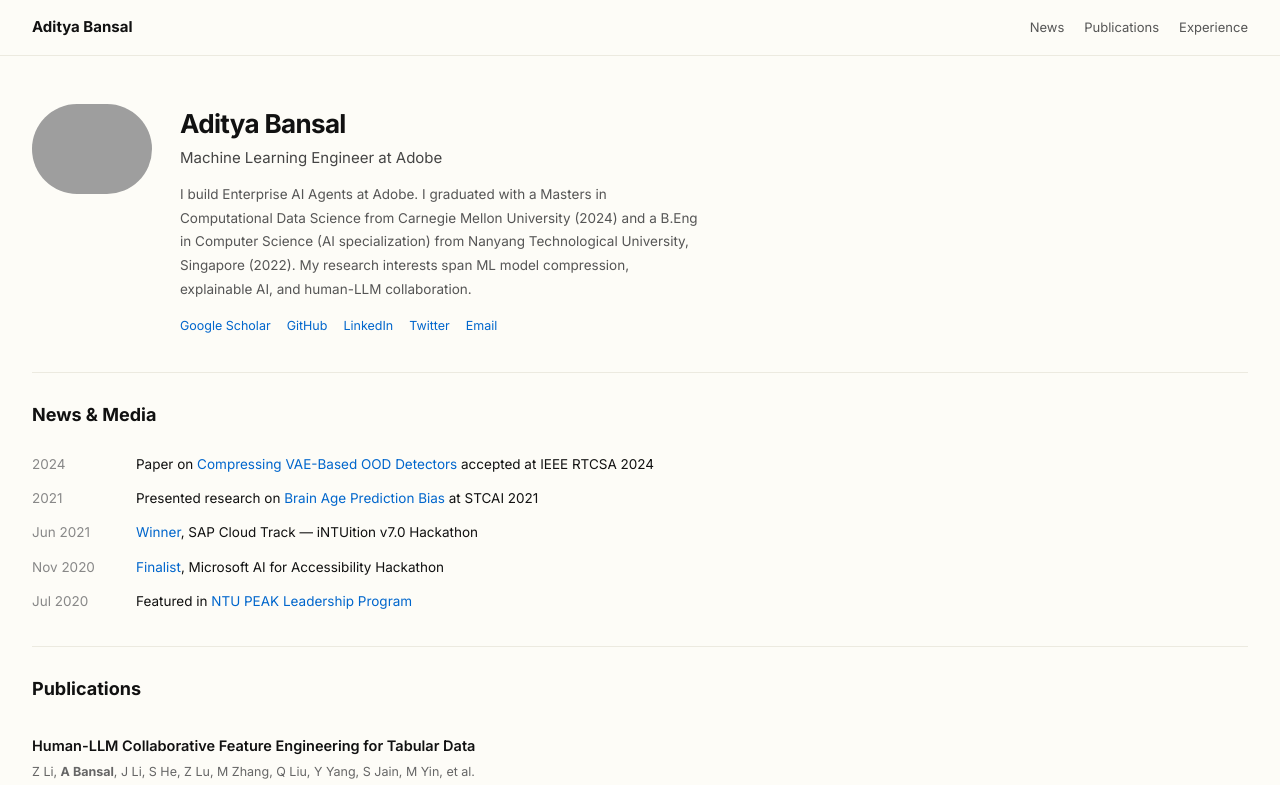
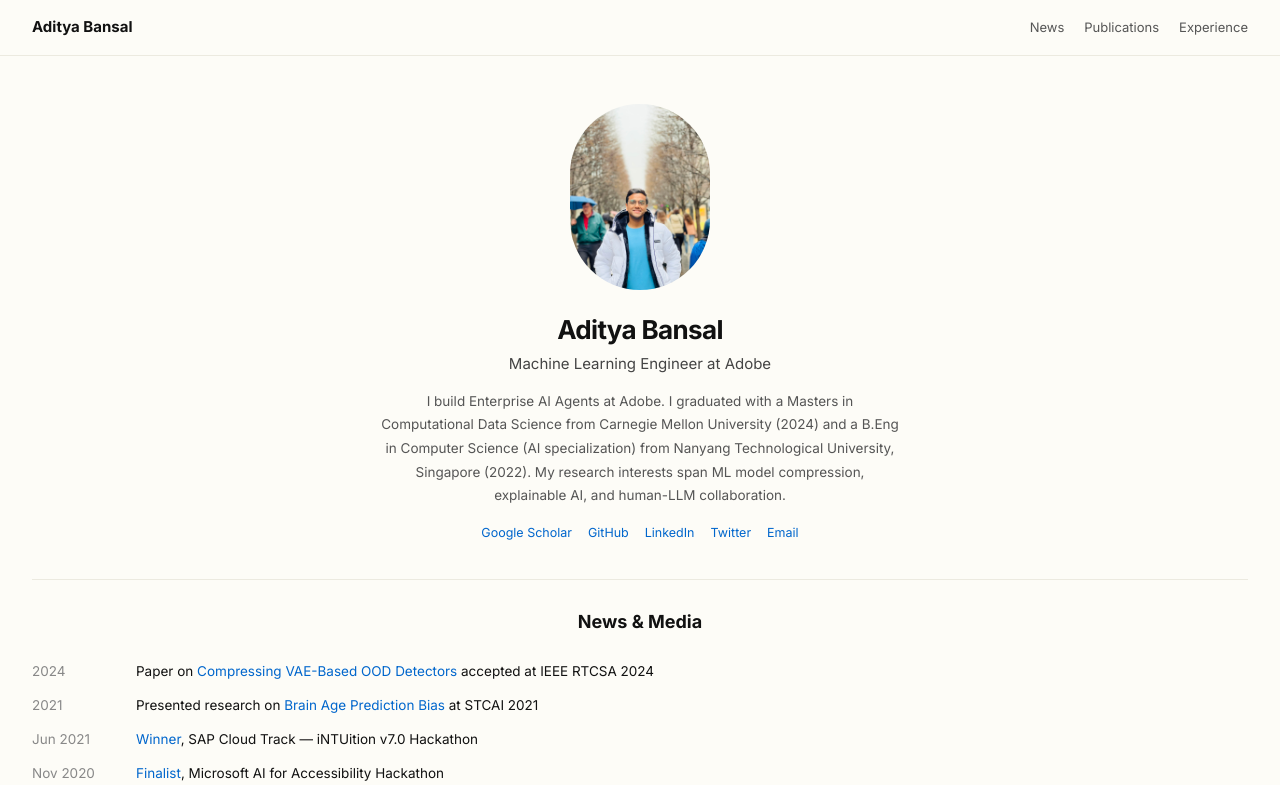
Before and after one commit to bansal-aditya/bansal-aditya.github.io, a Next.js app: page / in a window 1280 px wide. Shown: the top 785 px of the page. Built offline with nearby package versions, Linux system fonts and the light colour scheme; grey boxes are pictures that could not be loaded.

Commit message:
feat: center-align layout and add profile photo

```diff
--- a/src/components/ExperienceSection.tsx
+++ b/src/components/ExperienceSection.tsx
@@ -3,7 +3,7 @@ import { experience } from "@/data/experience";
 export default function ExperienceSection() {
   return (
     <section id="experience" className="border-t border-divider py-7">
-      <h2 className="text-lg font-bold mb-4.5">Experience</h2>
+      <h2 className="text-lg font-bold mb-4.5 text-center">Experience</h2>
       <div>
         {experience.map((item, i) => (
           <div key={i} className="flex gap-3.5 py-2 text-[13.5px]">
--- a/src/components/Hero.tsx
+++ b/src/components/Hero.tsx
@@ -4,17 +4,16 @@ import SocialLinks from "./SocialLinks";
 
 export default function Hero() {
   return (
-    <section className="flex flex-col items-center gap-7 pt-12 pb-9 md:flex-row md:items-start">
+    <section className="flex flex-col items-center text-center pt-12 pb-9">
       <Image
         src={profile.image}
         alt={profile.name}
-        width={120}
-        height={120}
-        className="rounded-full object-cover flex-shrink-0"
+        width={140}
+        height={140}
+        className="rounded-full object-cover"
         priority
       />
-      <div>
-        <h1 className="text-[26px] font-bold tracking-tight text-foreground">
+      <h1 className="mt-5 text-[26px] font-bold tracking-tight text-foreground">
         {profile.name}
       </h1>
       <p className="mt-1 text-[15px] text-[#444]">
@@ -24,7 +23,6 @@ export default function Hero() {
         {profile.bio}
       </p>
       <SocialLinks />
-      </div>
     </section>
   );
 }
--- a/src/components/NewsSection.tsx
+++ b/src/components/NewsSection.tsx
@@ -3,7 +3,7 @@ import { news } from "@/data/news";
 export default function NewsSection() {
   return (
     <section id="news" className="border-t border-divider py-7">
-      <h2 className="text-lg font-bold mb-4.5">News & Media</h2>
+      <h2 className="text-lg font-bold mb-4.5 text-center">News & Media</h2>
       <div className="text-[13.5px] leading-[1.8]">
         {news.map((item, i) => (
           <div key={i} className="flex gap-3.5 py-[5px]">
--- a/src/components/PublicationsSection.tsx
+++ b/src/components/PublicationsSection.tsx
@@ -14,7 +14,7 @@ function highlightAuthor(authors: string): React.ReactNode {
 export default function PublicationsSection() {
   return (
     <section id="publications" className="border-t border-divider py-7">
-      <h2 className="text-lg font-bold mb-4.5">Publications</h2>
+      <h2 className="text-lg font-bold mb-4.5 text-center">Publications</h2>
       <div>
         {publications.map((pub, i) => (
           <div
--- a/src/components/SocialLinks.tsx
+++ b/src/components/SocialLinks.tsx
@@ -2,7 +2,7 @@ import { socialLinks } from "@/data/social";
 
 export default function SocialLinks() {
   return (
-    <div className="flex flex-wrap gap-4 mt-4">
+    <div className="flex flex-wrap justify-center gap-4 mt-4">
       {socialLinks.map((link) => (
         <a
           key={link.platform}
```
Also changed, not shown: public/images/profile.jpg (added). Lines whose indentation alone changed are shown as unchanged.
